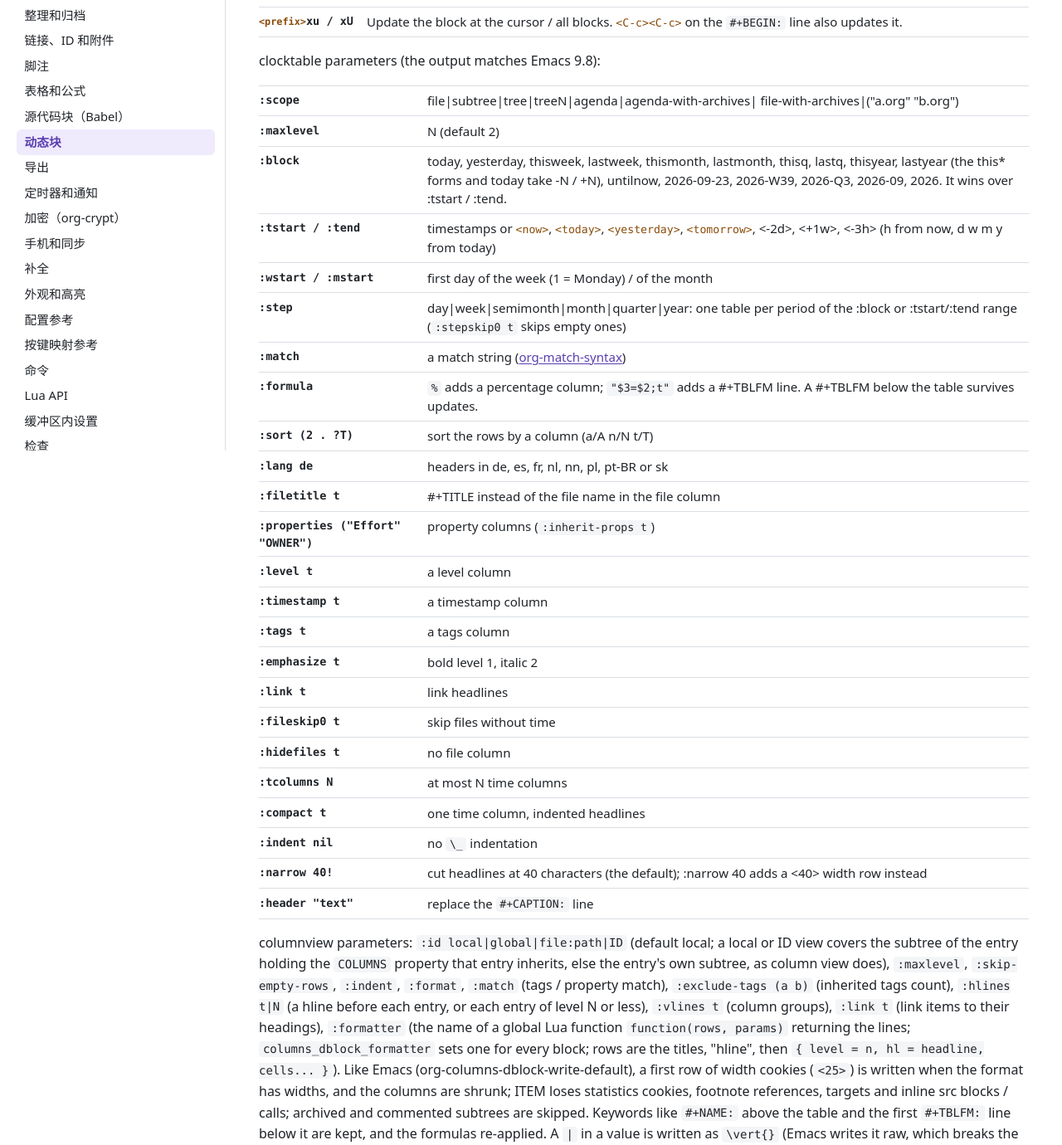
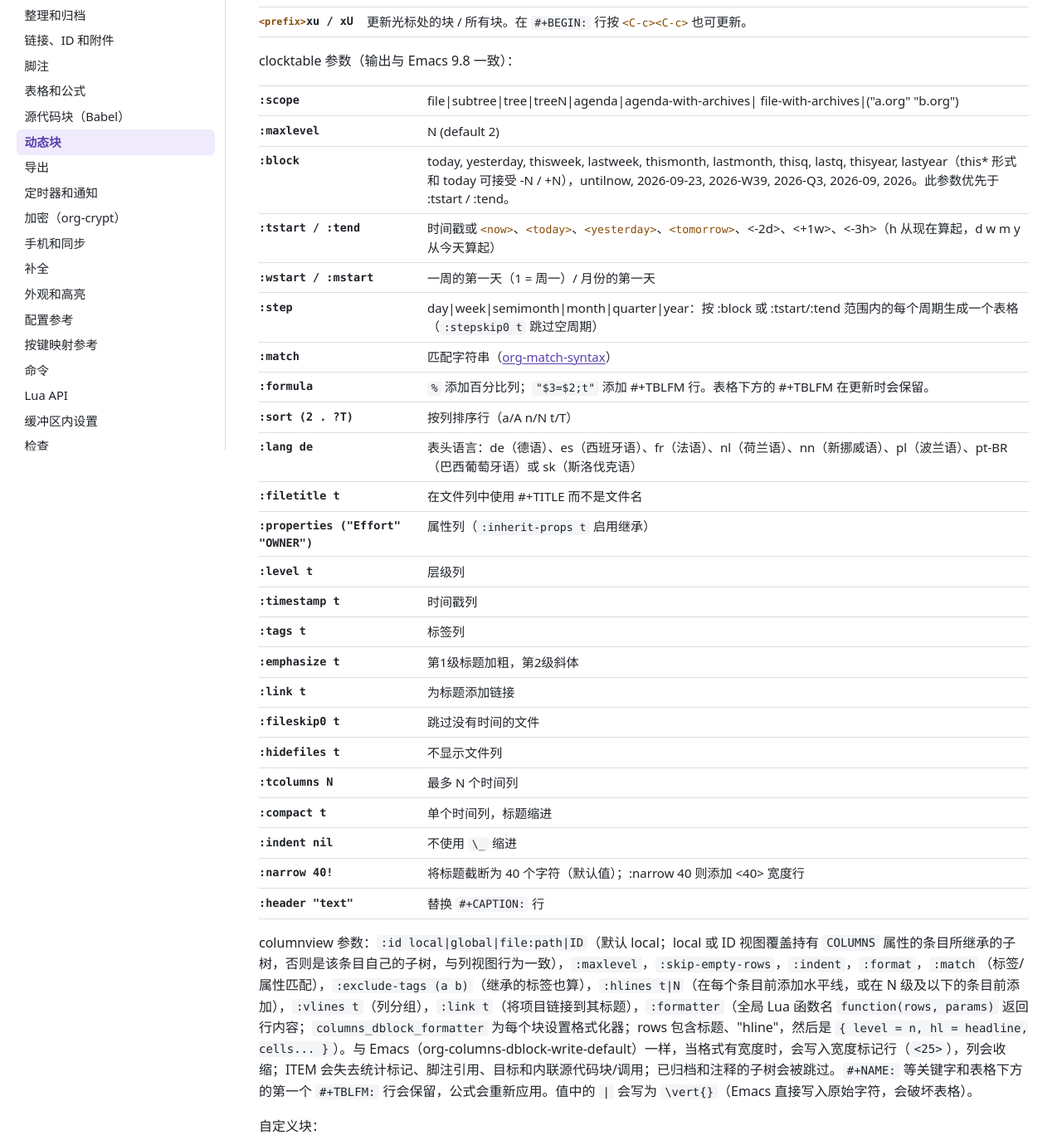
Before and after one commit to fork-svg/org-nvim-zh, a plain HTML site: page docs/manual/org-dblocks.html in a window 1280 px wide. Shown: the part 257-1637 px from the top of the page at 83% size. Drawn offline with Linux system fonts and the light colour scheme.

Commit message:
翻译：org-dblocks.html（动态块）
- 翻译标题和描述
- 翻译 clocktable 参数说明
- 翻译 columnview 参数说明
- 翻译自定义块示例

```diff
--- a/docs/manual/org-dblocks.html
+++ b/docs/manual/org-dblocks.html
@@ -3,8 +3,8 @@
 <head>
 <meta charset="utf-8">
 <meta name="viewport" content="width=device-width, initial-scale=1">
-<title>Dynamic blocks · org.nvim</title>
-<meta name="description" content="org.nvim: Emacs Org mode for Neovim, in pure Lua.">
+<title>动态块 · org.nvim</title>
+<meta name="description" content="org.nvim：在 Neovim 中使用纯 Lua 实现的 Emacs Org 模式。">
 <link rel="icon" href="https://raw.githubusercontent.com/xheisenbugx/org.nvim/media/logo.png">
 <link rel="stylesheet" href="../assets/site.css">
 <script>try{var t=localStorage.getItem('org-theme');if(t)document.documentElement.dataset.theme=t}catch(e){}</script>
@@ -131,43 +131,43 @@
 <pre class="code"><code class="language-org"><span class="h-k">#+BEGIN:</span> clocktable :scope file :maxlevel 2 :block thisweek
 <span class="h-k">#+END:</span></code></pre>
 <table class="defs">
-<tr><td class="term"><span class="key">&lt;prefix&gt;</span>xu / xU</td><td>Update the block at the cursor / all blocks. <span class="key">&lt;C-c&gt;</span><span class="key">&lt;C-c&gt;</span> on the <code>#+BEGIN:</code> line also updates it.</td></tr>
+<tr><td class="term"><span class="key">&lt;prefix&gt;</span>xu / xU</td><td>更新光标处的块 / 所有块。在 <code>#+BEGIN:</code> 行按 <span class="key">&lt;C-c&gt;</span><span class="key">&lt;C-c&gt;</span> 也可更新。</td></tr>
 </table>
-<p>clocktable parameters (the output matches Emacs 9.8):</p>
+<p>clocktable 参数（输出与 Emacs 9.8 一致）：</p>
 <table class="defs">
 <tr><td class="term">:scope</td><td>file|subtree|tree|treeN|agenda|agenda-with-archives| file-with-archives|(&quot;a.org&quot; &quot;b.org&quot;)</td></tr>
 <tr><td class="term">:maxlevel</td><td>N (default 2)</td></tr>
-<tr><td class="term">:block</td><td>today, yesterday, thisweek, lastweek, thismonth, lastmonth, thisq, lastq, thisyear, lastyear (the this* forms and today take -N / +N), untilnow, 2026-09-23, 2026-W39, 2026-Q3, 2026-09, 2026. It wins over :tstart / :tend.</td></tr>
-<tr><td class="term">:tstart / :tend</td><td>timestamps or <span class="key">&lt;now&gt;</span>, <span class="key">&lt;today&gt;</span>, <span class="key">&lt;yesterday&gt;</span>, <span class="key">&lt;tomorrow&gt;</span>, &lt;-2d&gt;, &lt;+1w&gt;, &lt;-3h&gt; (h from now, d w m y from today)</td></tr>
-<tr><td class="term">:wstart / :mstart</td><td>first day of the week (1 = Monday) / of the month</td></tr>
-<tr><td class="term">:step</td><td>day|week|semimonth|month|quarter|year: one table per period of the :block or :tstart/:tend range (<code>:stepskip0 t</code> skips empty ones)</td></tr>
-<tr><td class="term">:match</td><td>a match string (<a class="hl" href="org-match-syntax.html">org-match-syntax</a>)</td></tr>
-<tr><td class="term">:formula</td><td><code>%</code> adds a percentage column; <code>&quot;$3=$2;t&quot;</code> adds a #+TBLFM line. A #+TBLFM below the table survives updates.</td></tr>
-<tr><td class="term">:sort (2 . ?T)</td><td>sort the rows by a column (a/A n/N t/T)</td></tr>
-<tr><td class="term">:lang de</td><td>headers in de, es, fr, nl, nn, pl, pt-BR or sk</td></tr>
-<tr><td class="term">:filetitle t</td><td>#+TITLE instead of the file name in the file column</td></tr>
-<tr><td class="term long">:properties (&quot;Effort&quot; &quot;OWNER&quot;)</td><td>property columns (<code>:inherit-props t</code>)</td></tr>
-<tr><td class="term">:level t</td><td>a level column</td></tr>
-<tr><td class="term">:timestamp t</td><td>a timestamp column</td></tr>
-<tr><td class="term">:tags t</td><td>a tags column</td></tr>
-<tr><td class="term">:emphasize t</td><td>bold level 1, italic 2</td></tr>
-<tr><td class="term">:link t</td><td>link headlines</td></tr>
-<tr><td class="term">:fileskip0 t</td><td>skip files without time</td></tr>
-<tr><td class="term">:hidefiles t</td><td>no file column</td></tr>
-<tr><td class="term">:tcolumns N</td><td>at most N time columns</td></tr>
-<tr><td class="term">:compact t</td><td>one time column, indented headlines</td></tr>
-<tr><td class="term">:indent nil</td><td>no <code>\_</code> indentation</td></tr>
-<tr><td class="term">:narrow 40!</td><td>cut headlines at 40 characters (the default); :narrow 40 adds a &lt;40&gt; width row instead</td></tr>
-<tr><td class="term">:header &quot;text&quot;</td><td>replace the <code>#+CAPTION:</code> line</td></tr>
+<tr><td class="term">:block</td><td>today, yesterday, thisweek, lastweek, thismonth, lastmonth, thisq, lastq, thisyear, lastyear（this* 形式和 today 可接受 -N / +N），untilnow, 2026-09-23, 2026-W39, 2026-Q3, 2026-09, 2026。此参数优先于 :tstart / :tend。</td></tr>
+<tr><td class="term">:tstart / :tend</td><td>时间戳或 <span class="key">&lt;now&gt;</span>、<span class="key">&lt;today&gt;</span>、<span class="key">&lt;yesterday&gt;</span>、<span class="key">&lt;tomorrow&gt;</span>、&lt;-2d&gt;、&lt;+1w&gt;、&lt;-3h&gt;（h 从现在算起，d w m y 从今天算起）</td></tr>
+<tr><td class="term">:wstart / :mstart</td><td>一周的第一天（1 = 周一）/ 月份的第一天</td></tr>
+<tr><td class="term">:step</td><td>day|week|semimonth|month|quarter|year：按 :block 或 :tstart/:tend 范围内的每个周期生成一个表格（<code>:stepskip0 t</code> 跳过空周期）</td></tr>
+<tr><td class="term">:match</td><td>匹配字符串（<a class="hl" href="org-match-syntax.html">org-match-syntax</a>）</td></tr>
+<tr><td class="term">:formula</td><td><code>%</code> 添加百分比列；<code>"$3=$2;t"</code> 添加 #+TBLFM 行。表格下方的 #+TBLFM 在更新时会保留。</td></tr>
+<tr><td class="term">:sort (2 . ?T)</td><td>按列排序行（a/A n/N t/T）</td></tr>
+<tr><td class="term">:lang de</td><td>表头语言：de（德语）、es（西班牙语）、fr（法语）、nl（荷兰语）、nn（新挪威语）、pl（波兰语）、pt-BR（巴西葡萄牙语）或 sk（斯洛伐克语）</td></tr>
+<tr><td class="term">:filetitle t</td><td>在文件列中使用 #+TITLE 而不是文件名</td></tr>
+<tr><td class="term long">:properties ("Effort" "OWNER")</td><td>属性列（<code>:inherit-props t</code> 启用继承）</td></tr>
+<tr><td class="term">:level t</td><td>层级列</td></tr>
+<tr><td class="term">:timestamp t</td><td>时间戳列</td></tr>
+<tr><td class="term">:tags t</td><td>标签列</td></tr>
+<tr><td class="term">:emphasize t</td><td>第1级标题加粗，第2级斜体</td></tr>
+<tr><td class="term">:link t</td><td>为标题添加链接</td></tr>
+<tr><td class="term">:fileskip0 t</td><td>跳过没有时间的文件</td></tr>
+<tr><td class="term">:hidefiles t</td><td>不显示文件列</td></tr>
+<tr><td class="term">:tcolumns N</td><td>最多 N 个时间列</td></tr>
+<tr><td class="term">:compact t</td><td>单个时间列，标题缩进</td></tr>
+<tr><td class="term">:indent nil</td><td>不使用 <code>\_</code> 缩进</td></tr>
+<tr><td class="term">:narrow 40!</td><td>将标题截断为 40 个字符（默认值）；:narrow 40 则添加 &lt;40&gt; 宽度行</td></tr>
+<tr><td class="term">:header "text"</td><td>替换 <code>#+CAPTION:</code> 行</td></tr>
 </table>
-<p>columnview parameters: <code>:id local|global|file:path|ID</code> (default local; a local or ID view covers the subtree of the entry holding the <code>COLUMNS</code> property that entry inherits, else the entry's own subtree, as column view does), <code>:maxlevel</code>, <code>:skip-empty-rows</code>, <code>:indent</code>, <code>:format</code>, <code>:match</code> (tags / property match), <code>:exclude-tags (a b)</code> (inherited tags count), <code>:hlines t|N</code> (a hline before each entry, or each entry of level N or less), <code>:vlines t</code> (column groups), <code>:link t</code> (link items to their headings), <code>:formatter</code> (the name of a global Lua function <code>function(rows, params)</code> returning the lines; <code>columns_dblock_formatter</code> sets one for every block; rows are the titles, &quot;hline&quot;, then <code>{ level = n, hl = headline, cells... }</code>). Like Emacs (org-columns-dblock-write-default), a first row of width cookies (<code>&lt;25&gt;</code>) is written when the format has widths, and the columns are shrunk; ITEM loses statistics cookies, footnote references, targets and inline src blocks / calls; archived and commented subtrees are skipped. Keywords like <code>#+NAME:</code> above the table and the first <code>#+TBLFM:</code> line below it are kept, and the formulas re-applied. A <code>|</code> in a value is written as <code>\vert{}</code> (Emacs writes it raw, which breaks the table).</p>
-<p>Custom blocks:</p>
+<p>columnview 参数：<code>:id local|global|file:path|ID</code>（默认 local；local 或 ID 视图覆盖持有 <code>COLUMNS</code> 属性的条目所继承的子树，否则是该条目自己的子树，与列视图行为一致），<code>:maxlevel</code>，<code>:skip-empty-rows</code>，<code>:indent</code>，<code>:format</code>，<code>:match</code>（标签/属性匹配），<code>:exclude-tags (a b)</code>（继承的标签也算），<code>:hlines t|N</code>（在每个条目前添加水平线，或在 N 级及以下的条目前添加），<code>:vlines t</code>（列分组），<code>:link t</code>（将项目链接到其标题），<code>:formatter</code>（全局 Lua 函数名 <code>function(rows, params)</code> 返回行内容；<code>columns_dblock_formatter</code> 为每个块设置格式化器；rows 包含标题、"hline"，然后是 <code>{ level = n, hl = headline, cells... }</code>）。与 Emacs（org-columns-dblock-write-default）一样，当格式有宽度时，会写入宽度标记行（<code>&lt;25&gt;</code>），列会收缩；ITEM 会失去统计标记、脚注引用、目标和内联源代码块/调用；已归档和注释的子树会被跳过。<code>#+NAME:</code> 等关键字和表格下方的第一个 <code>#+TBLFM:</code> 行会保留，公式会重新应用。值中的 <code>|</code> 会写为 <code>\vert{}</code>（Emacs 直接写入原始字符，会破坏表格）。</p>
+<p>自定义块：</p>
 <pre class="code"><code class="language-lua"><span class="h-f">require</span>(<span class="h-s">&quot;org.dblock&quot;</span>).<span class="h-f">register</span>(<span class="h-s">&quot;myblock&quot;</span>, <span class="h-k">function</span>(params, ctx)
   <span class="h-k">return</span> { <span class="h-s">&quot;| generated | table |&quot;</span> }
 <span class="h-k">end</span>)</code></pre>
 </article>
 <nav class="pager"><a class="prev" href="../manual/org-babel.html"><span>上一页</span>源代码块（Babel）</a><a class="next" href="../manual/org-export.html"><span>下一页</span>导出</a></nav>
-<footer><a href="https://github.com/xheisenbugx/org.nvim/blob/v3.7.0/doc/org.txt#L5535">View source on GitHub</a> · org.nvim is MIT licensed.</footer>
+<footer><a href="https://github.com/xheisenbugx/org.nvim/blob/v3.7.0/doc/org.txt#L5535">在 GitHub 上查看源码</a> · org.nvim 基于 MIT 许可证。</footer>
 </main>
 </div>
 </body>
```
